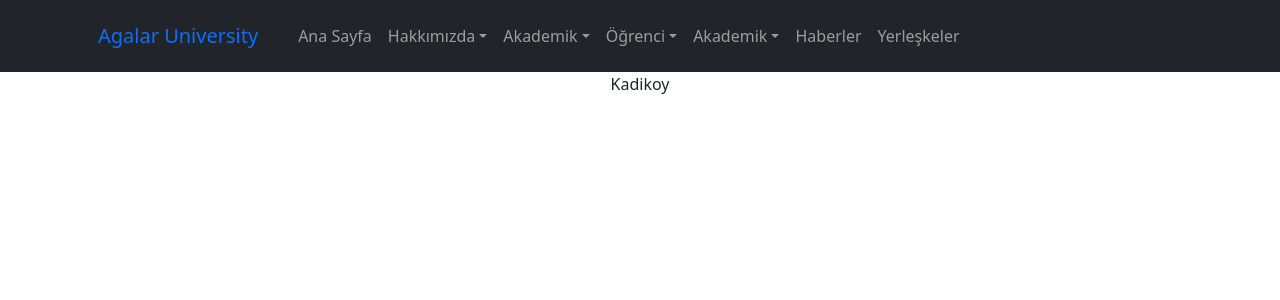
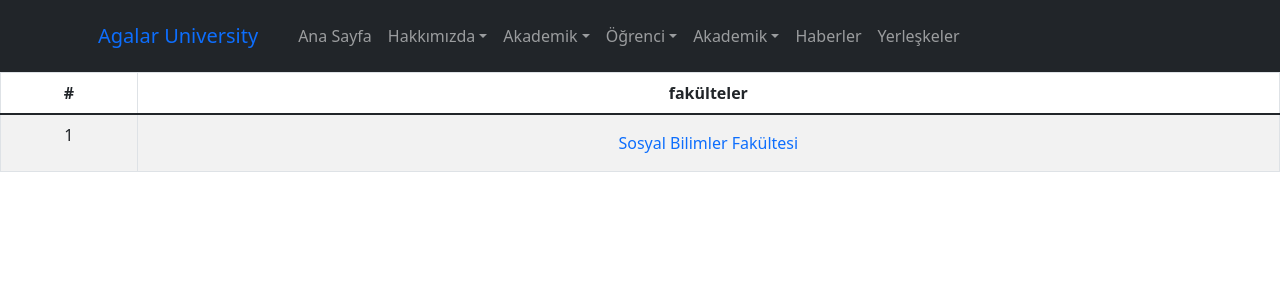
Before and after one commit to yahyaboyali/web-odev-react, a React (Create React App) app: page /Yerleskeler/Kadikoy in a window 1280 px wide. Shown: the top 300 px of the page. Built offline with nearby package versions, Linux system fonts and the light colour scheme.

Commit message:
Kadikoy added

```diff
--- a/public/index.html
+++ b/public/index.html
@@ -2,7 +2,7 @@
 <html lang="en">
   <head>
     <meta charset="utf-8" />
-    <link rel="icon" href="%PUBLIC_URL%/favicon.ico" />
+    <link rel="icon" href="%PUBLIC_URL%/favicon.png" />
     <meta name="viewport" content="width=device-width, initial-scale=1" />
     <meta name="theme-color" content="#000000" />
     <meta
@@ -24,7 +24,7 @@
       work correctly both with client-side routing and a non-root public URL.
       Learn how to configure a non-root public URL by running `npm run build`.
     -->
-    <title>React App</title>
+    <title>Agalar University</title>
   </head>
   <body>
     <noscript>You need to enable JavaScript to run this app.</noscript>
--- a/src/layouts/AltNavi.jsx
+++ b/src/layouts/AltNavi.jsx
@@ -1,10 +1,10 @@
 import React from 'react'
-import { Container, Nav, Navbar } from 'react-bootstrap'
+import { Row, Nav, Navbar } from 'react-bootstrap'
 
 export default function AltNavi() {
     return (
         <div>
-            <Container>
+            <Row className="fixed-bottom">
                 <Navbar bg="dark" variant="dark" expand="lg">
                     <Nav className="me-auto">
                         <Nav.Link href="#home">Ana sayfa</Nav.Link>
@@ -25,7 +25,7 @@ export default function AltNavi() {
                         <Nav.Link href="#home">Aday Öğrenci</Nav.Link>
                     </Nav>
                 </Navbar>
-            </Container>
+            </Row>
 
         </div>
     )
--- a/src/layouts/Dashboard.jsx
+++ b/src/layouts/Dashboard.jsx
@@ -16,6 +16,7 @@ import GuzelSanatlar from '../pages/Fakulteler/GuzelSanatlar'
 import Veterinerlik from '../pages/Fakulteler/Veterinerlik'
 import Orman from '../pages/Fakulteler/Orman'
 import SporBilimleri from '../pages/Fakulteler/SporBilimleri'
+import SosyalBilimler from '../pages/Fakulteler/SosyalBilimler'
 import BilgisayarMuhendisligi from '../pages/Bolumler/Fakulteler/Muhendislik/BilgisayarMuhendisligi'
 import EndustriMuhendisligi from '../pages/Bolumler/Fakulteler/Muhendislik/EndustriMuhendisligi'
 import InsaatMuhendisligi from '../pages/Bolumler/Fakulteler/Muhendislik/InsaatMuhendisligi'
@@ -25,6 +26,8 @@ import BesinGidaHijyeniTeknolojisi from '../pages/Bolumler/Fakulteler/Veteriner/
 import OrmanMuhendisligi from '../pages/Bolumler/Orman/OrmanMuhendisligi'
 import OrmanEndustriMuhendisligi from '../pages/Bolumler/Orman/OrmanEndustriMuhendisligi'
 import PeyzajMimarligi from '../pages/Bolumler/Orman/PeyzajMimarligi'
+import Psikoloji from '../pages/Bolumler/Fakulteler/SosyalBilimler/Psikoloji'
+
 export default function Dasboard () {
   return (
     <div>
@@ -45,6 +48,7 @@ export default function Dasboard () {
         <Route path='/Fakulteler/Veterinerlik' element={<Veterinerlik/>} exact/>
         <Route path='/Fakulteler/Orman' element={<Orman/>} exact/>
         <Route path='/Fakulteler/SporBilimleri' element={<SporBilimleri/>} exact/>
+        <Route path='/Fakulteler/SosyalBilimler' element={<SosyalBilimler/>} exact/>
         <Route path='/Bolumler/BilgisayarMuhendisligi' element={<BilgisayarMuhendisligi/>} exact/>
         <Route path='/Bolumler/EndustriMuhendisligi' element={<EndustriMuhendisligi/>} exact/>
         <Route path='/Bolumler/InsaatMuhendisligi' element={<InsaatMuhendisligi/>} exact/>
@@ -54,6 +58,7 @@ export default function Dasboard () {
         <Route path='/Bolumler/OrmanMuhendisligi' element={<OrmanMuhendisligi/>} exact/>
         <Route path='/Bolumler/OrmanEndustriMuhendisligi' element={<OrmanEndustriMuhendisligi/>} exact/>
         <Route path='/Bolumler/PeyzajMimarligi' element={<PeyzajMimarligi/>} exact/>
+        <Route path='/Bolumler/Psikoloji' element={<Psikoloji/>} exact/>
       </Routes>
     </div>
   )
--- /dev/null
+++ b/src/pages/Bolumler/Fakulteler/SosyalBilimler/Psikoloji.jsx
@@ -0,0 +1,24 @@
+import React from 'react'
+import { Col, Container, Row } from 'react-bootstrap'
+import AltNavi from '../../../../layouts/AltNavi'
+import SlydeBilgisayarMuhendisligi from '../../../../layouts/SlydeBilgisayarMuhendisligi'
+
+export default function Psikoloji() {
+  return (
+    <div>
+      <Container>
+        <Row container>
+          <Col>
+            <SlydeBilgisayarMuhendisligi />
+          </Col>
+        </Row>
+        <Row>
+          <Col>
+            <AltNavi />
+          </Col>
+        </Row>
+      </Container>
+
+    </div>
+  )
+}
--- /dev/null
+++ b/src/pages/Fakulteler/SosyalBilimler.jsx
@@ -0,0 +1,31 @@
+import React from 'react'
+import { Col, Row, Table,Nav } from 'react-bootstrap'
+import { Link } from 'react-router-dom';
+export default function Muhendislik() {
+  return (
+    <div>
+      <Row>
+        <Col>
+          <Table striped bordered hover>
+              <thead>
+                <tr>
+                    <th>#</th>
+                    <th>Bölümler</th>
+                </tr>
+              </thead>
+              <tbody>
+                <tr>
+                  <td>
+                      1
+                  </td>
+                  <td>
+                  <Nav.Link as={Link} to="/Bolumler/Psikoloji">Psikoloji</Nav.Link>
+                  </td>
+                </tr>
+              </tbody>
+          </Table>
+        </Col>
+      </Row>
+    </div>
+  )
+}
--- a/src/pages/Yerleskeler.jsx
+++ b/src/pages/Yerleskeler.jsx
@@ -15,9 +15,8 @@ export default function Yerleskeler() {
                         </thead>
                         <tbody>
                             <tr>
-                                <td> <Nav.Link as={Link} to="/Yerleskeler/Besiktas">Beşiktaş</Nav.Link>
-                                    </td>
-                                <td>Konum bilgisi</td>
+                                <td><Nav.Link as={Link} to="/Yerleskeler/Besiktas">Beşiktaş</Nav.Link></td>
+                                <td><a href='https://goo.gl/maps/rvJzyV97DJ6UVxRW6'  target="_blank" rel="noreferrer">konum</a></td>
                             </tr>
                             <tr>
                                 <td><Nav.Link as={Link} to="/Yerleskeler/Kadikoy">Kadıköy</Nav.Link></td>
@@ -25,7 +24,7 @@ export default function Yerleskeler() {
                             </tr>
                             <tr>
                                 <td><Nav.Link as={Link} to="/Yerleskeler/Sariyer">Sarıyer</Nav.Link></td>
-                                <td><a href='https://goo.gl/maps/AftEatw3W66jnCaUA'  target="_blank" rel="noreferrer">konum</a></td>
+                                <td><a href='https://goo.gl/maps/CnZbMueB6CRaEy8c8'  target="_blank" rel="noreferrer">konum</a></td>
                             </tr>
                         </tbody>
                     </Table>
--- a/src/pages/Yerleskeler/Kadikoy.jsx
+++ b/src/pages/Yerleskeler/Kadikoy.jsx
@@ -1,7 +1,32 @@
 import React from 'react'
+import { Col, Row, Table, Nav } from 'react-bootstrap'
+import { Link } from 'react-router-dom';
 
 export default function Kadikoy() {
   return (
-    <div>Kadikoy</div>
+    <div>
+      <Row>
+        <Col>
+          <Table striped bordered hover>
+            <thead>
+              <tr>
+                <th>#</th>
+                <th>fakülteler</th>
+              </tr>
+            </thead>
+            <tbody>
+              <tr>
+                <td>
+                  1
+                </td>
+                <td>
+                  <Nav.Link as={Link} to="/Fakulteler/SosyalBilimler">Sosyal Bilimler Fakültesi</Nav.Link>
+                </td>
+              </tr>
+            </tbody>
+          </Table>
+        </Col>
+      </Row>
+    </div>
   )
 }
```
Also changed, not shown: public/favicon.png (added), public/manifest.json, 1 other file (tests, documents, lock files or other folders).
